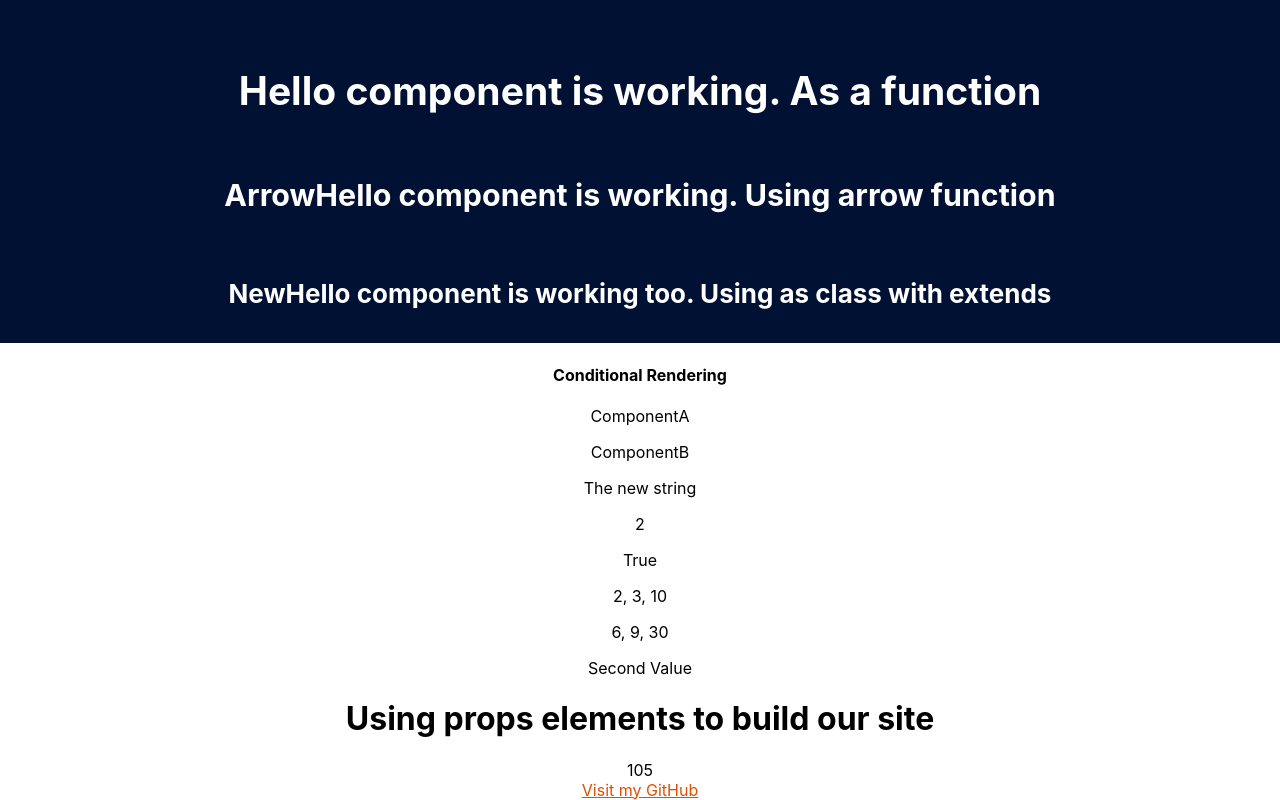
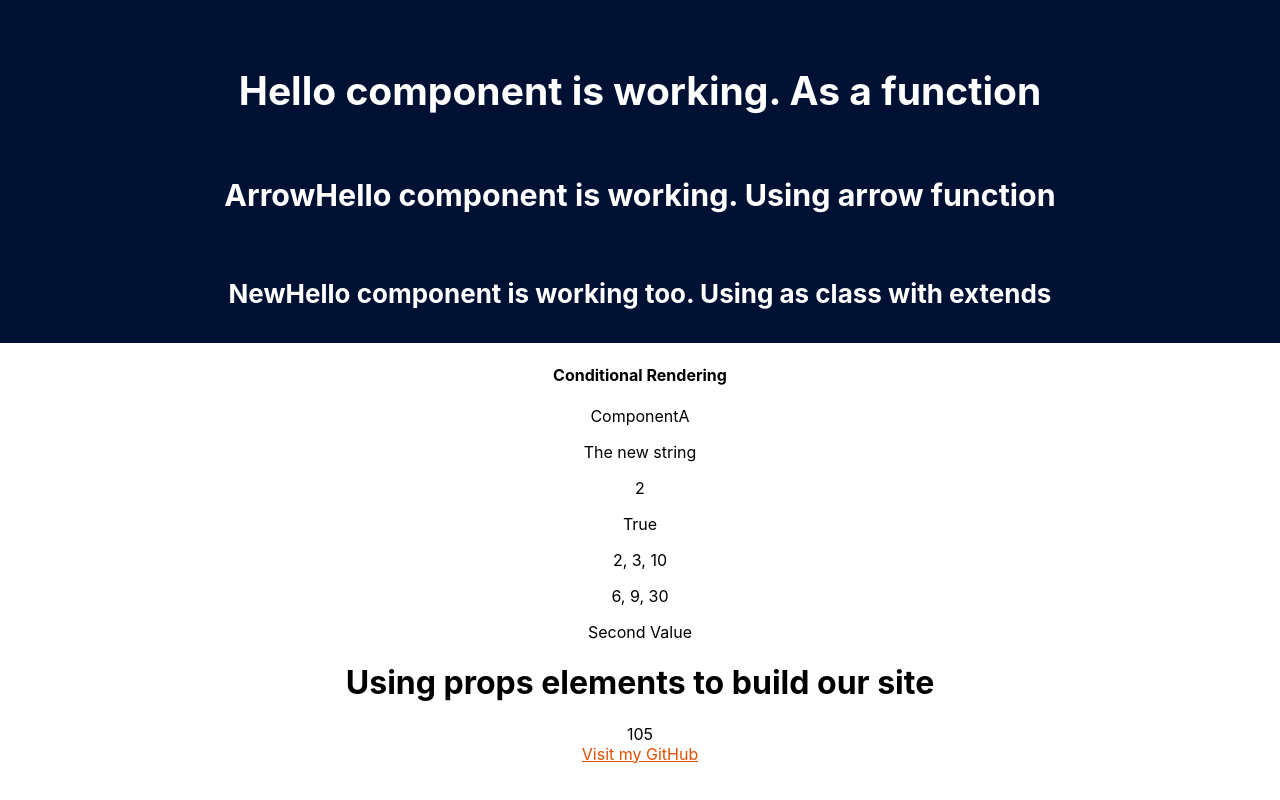
Before and after one commit to CrispthoAlex/react-projects-course, a React (Create React App) app: page / in a window 1280 px wide. Shown: the part 498-1298 px from the top of the page. After the commit the page ends 1262 px from the top, so only its background shows below. Built offline with nearby package versions, Linux system fonts and the light colour scheme.

Commit message:
Conditional component was added. Fix rules-of-hooks

```diff
--- a/src/sections/conditional.js
+++ b/src/sections/conditional.js
@@ -7,13 +7,23 @@ function ComponentB(props) {
     return <p>ComponentB</p>;
 }
 
+function useConditionalRendering (showCompA) {
+    if (showCompA) {
+        return <ComponentA />
+    }
+    return <ComponentB />
+}
+
 export default class ConditionalSection extends Component {
+    constructor() {
+        super()
+        this.state = { showCompA: true } ;
+    }
     render () {
         return (
             <div>
                 <h4>Conditional Rendering</h4>
-                <ComponentA />
-                <ComponentB />
+                {useConditionalRendering(this.state.showCompA)}
             </div>
         )
     }
```
